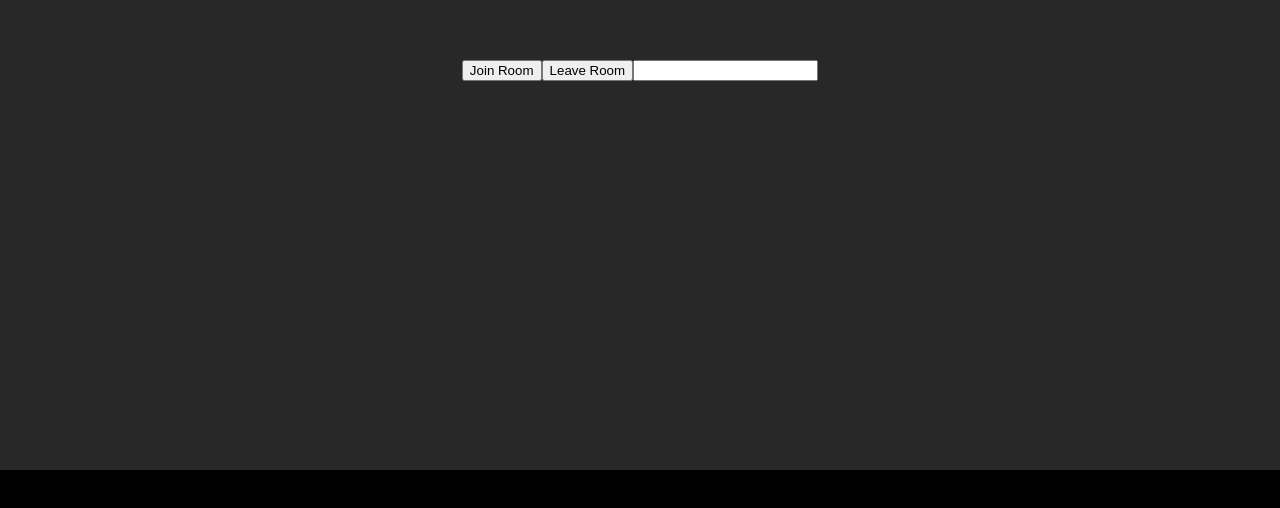
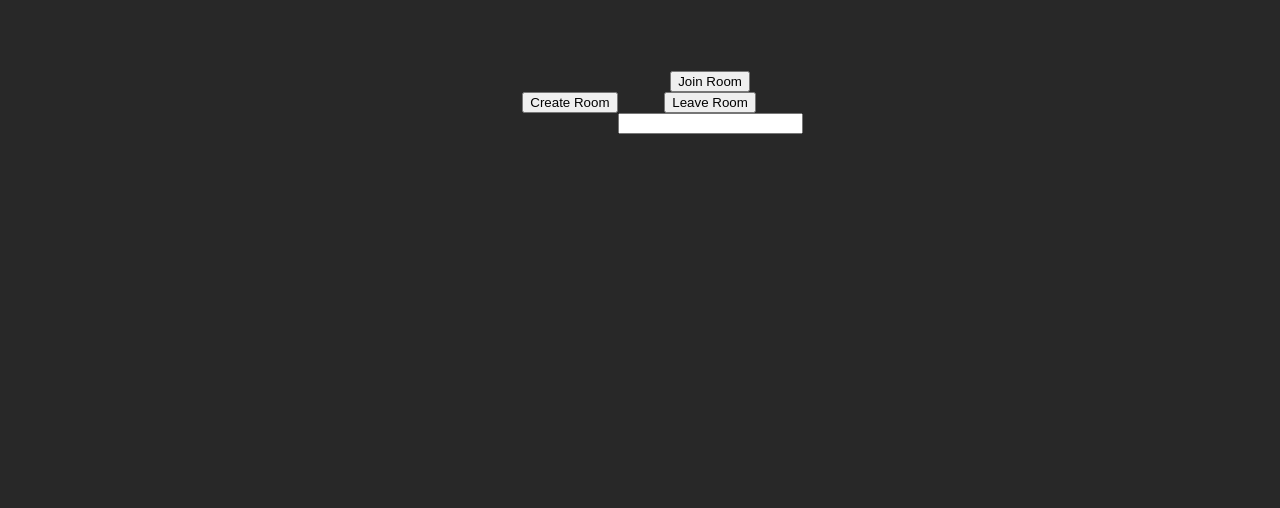
Before and after one commit to jeanazeee/AMICULTIVATED, a Vue app in the folder amicultivated_frontend/: page / in a window 1280 px wide. Shown: the part 330-838 px from the top of the page. Before the commit the page ends 800 px from the top, so only its background shows below. Built offline with nearby package versions, Linux system fonts and the light colour scheme; no server answers.

Commit message:
frontend for joining/leaving/creating room

```diff
--- a/amicultivated_frontend/src/api/api.js
+++ b/amicultivated_frontend/src/api/api.js
@@ -37,6 +37,26 @@ class API {
             }
         });
     }
+
+    async createRoom() {
+        try {
+            const body = {
+                maxPlayers: 5,
+                username: 'alex'
+            };
+
+            const response = await this.api.post('room/create', body);
+            let roomCode = response.data.room.code;
+            console.log(`Room created: ${roomCode}`);
+
+            this.roomSocketManager.joinRoom(roomCode, 'alex');
+
+            return roomCode;
+        } catch (error) {
+            console.error('Error creating room:', error);
+        }
+    }
+
 }
 
 export default API;
--- a/amicultivated_frontend/src/components/Room.vue
+++ b/amicultivated_frontend/src/components/Room.vue
@@ -1,8 +1,14 @@
 <template>
     <div class="greetings">
-        <button @click="joinRoom()">Join Room</button>
-        <button @click="leaveRoom()">Leave Room</button>
-        <input type="text" name="" id="" v-model="roomCode" >
+        <div class="create">
+            <button @click="createRoom()">Create Room</button>
+            <p id="room-code"></p>
+        </div>
+        <div class="join-leave">
+            <button @click="joinRoom()">Join Room</button>
+            <button @click="leaveRoom()">Leave Room</button>
+            <input type="text" name="" id="" v-model="roomCode" >
+        </div>
     </div>
   </template>
 
@@ -23,5 +29,43 @@ const leaveRoom = () => {
     api.leaveRoom(roomCode.value, "")
 }
 
+const createRoom = async () => {
+    try {
+        let roomCode = await api.createRoom();
+        console.log(roomCode);
+        document.getElementById("room-code").innerHTML = "Room code : " + roomCode;
+    } catch (error) {
+        console.error('Error in createRoom:', error);
+    }
+}
+</script>
 
-</script>
+<style scoped>
+
+/* greetings take all the page, and each div inside take 50 width */
+
+.greetings {
+    display: flex;
+    flex-direction: row;
+    justify-content: center;
+    align-items: center;
+    height: 100vh;
+    width: 100%;
+}
+
+.create {
+    display: flex;
+    flex-direction: column;
+    justify-content: center;
+    align-items: center;
+    width: 50%;
+}
+
+.join-leave {
+    display: flex;
+    flex-direction: column;
+    justify-content: center;
+    align-items: center;
+    width: 50%;
+}
+</style>
```
